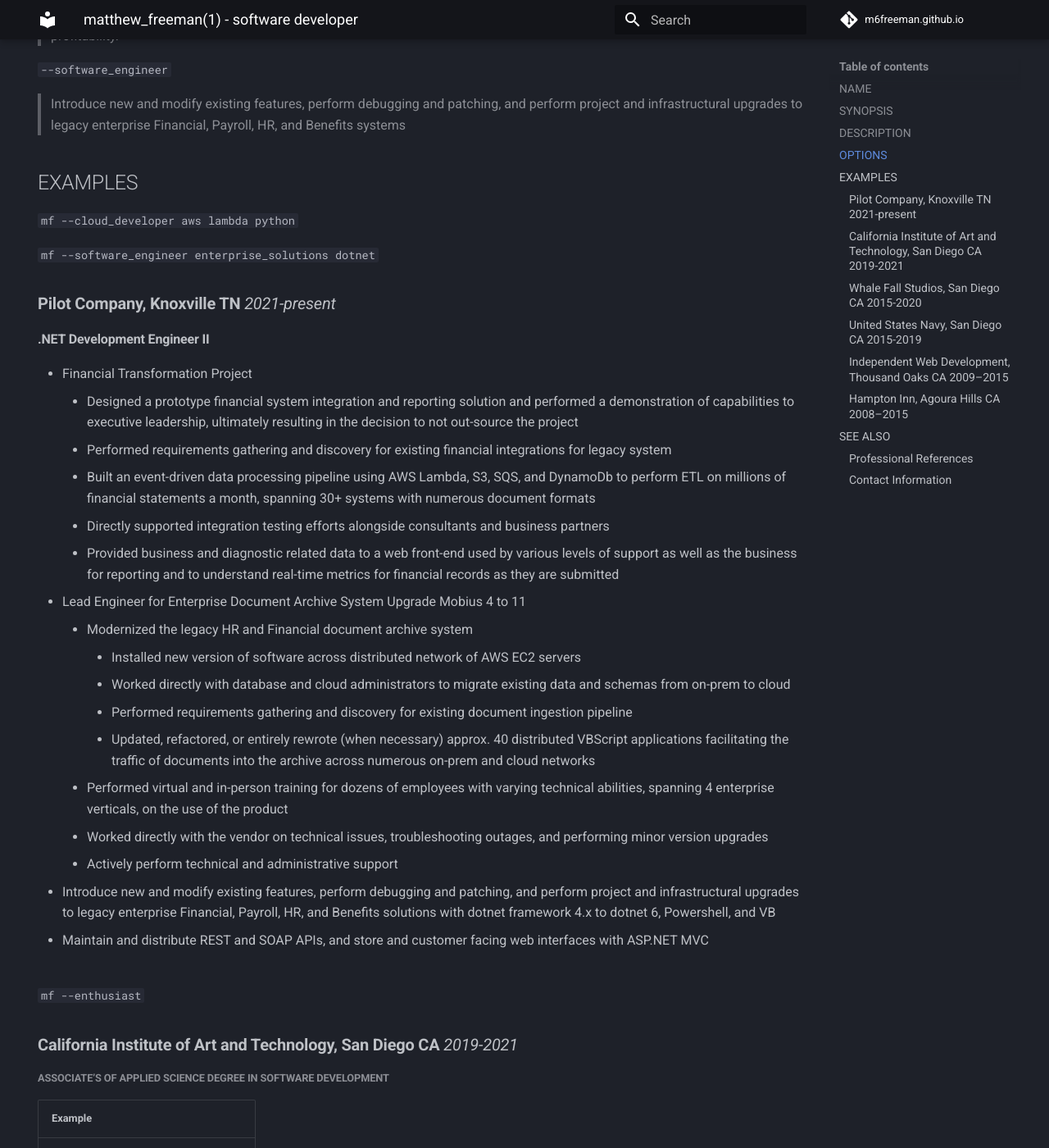
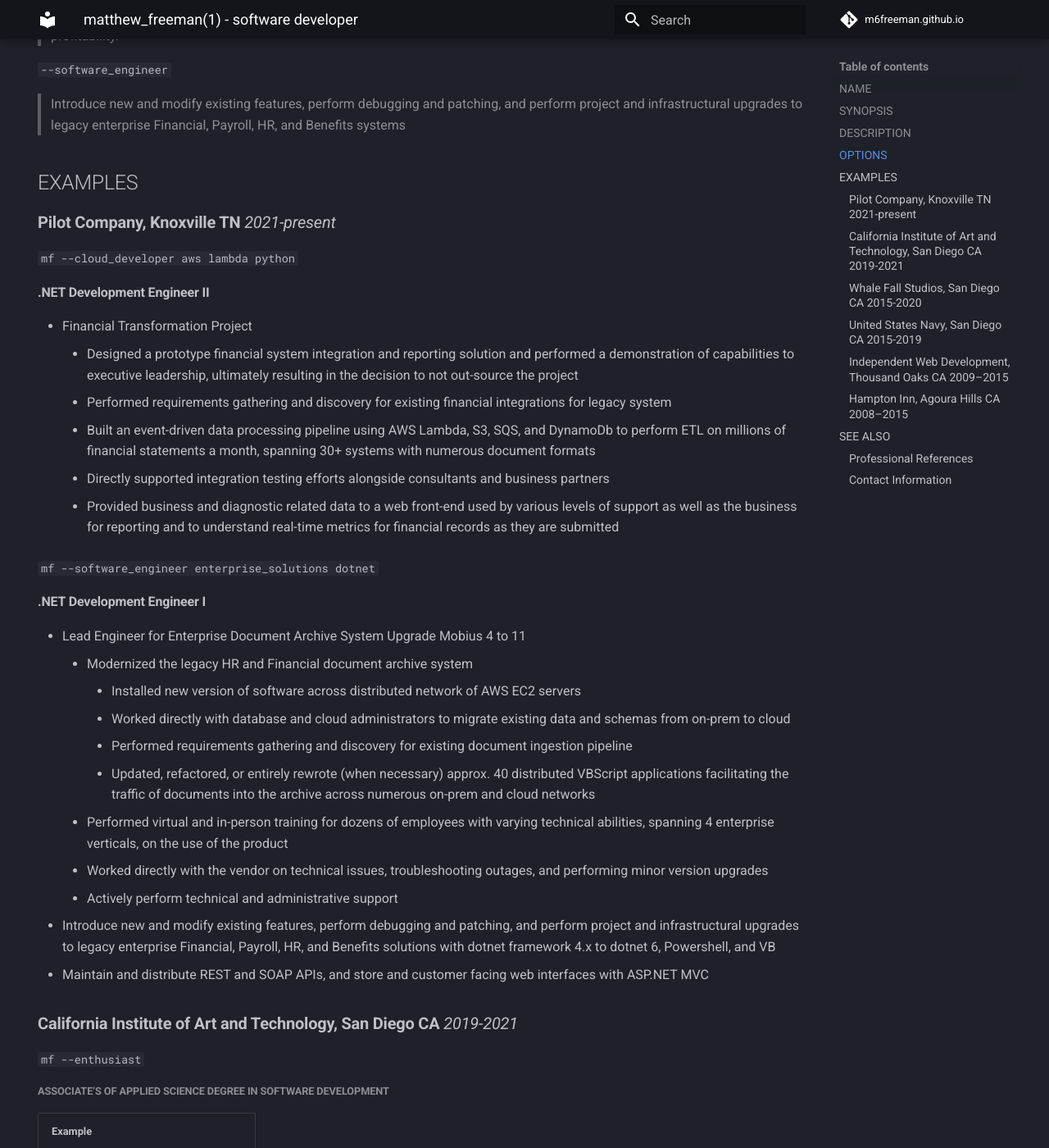
Before and after one commit to m6freeman/m6freeman.github.io, an MkDocs documentation site: the page built from docs/index.md, in a window 1280 px wide and 1400 px high, scrolled down 1237 px. Shown: the whole window at 82% size. Built offline with MkDocs 1.6.1 and Material for MkDocs 9.7.7, drawn with Linux system fonts in a browser that asks for light colours; comment, search, counter and statistics services are not loaded; some of the changed text lies outside the part shown.

Commit message:
fix: reorganized 'code examples'

```diff
--- a/docs/index.md
+++ b/docs/index.md
@@ -73,6 +71,11 @@ Strong technical background encompassing a variety of software and hardware tech
     - Built an event-driven data processing pipeline using AWS Lambda, S3, SQS, and DynamoDb to perform ETL on millions of financial statements a month, spanning 30+ systems with numerous document formats
     - Directly supported integration testing efforts alongside consultants and business partners
     - Provided business and diagnostic related data to a web front-end used by various levels of support as well as the business for reporting and to understand real-time metrics for financial records as they are submitted
+
+`mf --software_engineer enterprise_solutions dotnet`
+
+#### .NET Development Engineer I
+
 - Lead Engineer for Enterprise Document Archive System Upgrade Mobius 4 to 11
     - Modernized the legacy HR and Financial document archive system
         - Installed new version of software across distributed network of AWS EC2 servers
@@ -85,11 +88,9 @@ Strong technical background encompassing a variety of software and hardware tech
 - Introduce new and modify existing features, perform debugging and patching, and perform project and infrastructural upgrades to legacy enterprise Financial, Payroll, HR, and Benefits solutions with dotnet framework 4.x to dotnet 6, Powershell, and VB
 - Maintain and distribute REST and SOAP APIs, and store and customer facing web interfaces with ASP.NET MVC
 
+### **California Institute of Art and Technology, San Diego CA** *2019-2021*
 
-<br>
 `mf --enthusiast`
-
-### **California Institute of Art and Technology, San Diego CA** *2019-2021*
 
 ##### Associate’s of Applied Science Degree In Software Development
 
@@ -97,11 +98,9 @@ Strong technical background encompassing a variety of software and hardware tech
 |-|-|
 | [Courses](https://github.com/m6freeman/ciat/) | [ASD Program Overview](https://www.ciat.edu/wp-content/uploads/2024/07/ASD-Software-Development-CIAT-2024-Program-Guide.pdf) |
 
+### **Whale Fall Studios, San Diego CA** *2015-2020*
 
-<br>
 `mf --game_programmer`
-
-### **Whale Fall Studios, San Diego CA** *2015-2020*
 
 #### Lead Programmer, Owner
 
@@ -112,11 +111,9 @@ Strong technical background encompassing a variety of software and hardware tech
 |-|-|-|
 |[Subtractor, 2019](https://m6freeman.github.io/Subtractor) |[Hyperlane, 2016](https://m6freeman.github.io/Hyperlane) |[Porthole, 2015](https://m6freeman.github.io/Porthole)|
 
+### **United States Navy, San Diego CA** *2015-2019*
 
-<br/>
 `mf --professional | grep 'history'`
-
-### **United States Navy, San Diego CA** *2015-2019*
 
 #### Mass Communication Specialist 3rd Class (SW)
 
@@ -147,6 +144,7 @@ Strong technical background encompassing a variety of software and hardware tech
 - Managed room inventory through POS application
 - Trained new employees on POS applications and hotel policies
 - Performed on-call maintenance to computers and room appliances
+
 ## SEE ALSO
 
 ### Professional References
```
Also changed, not shown: other parts of docs/index.md (+2 -4 lines).
